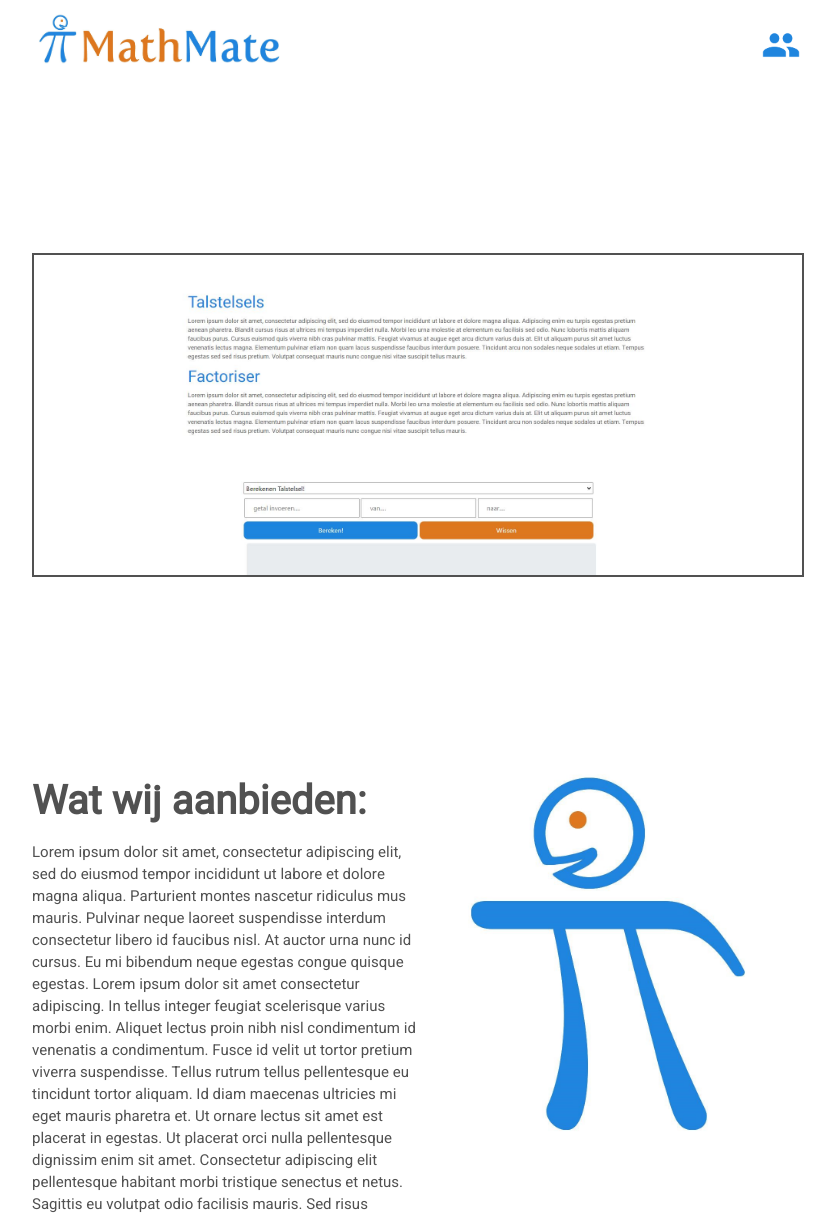
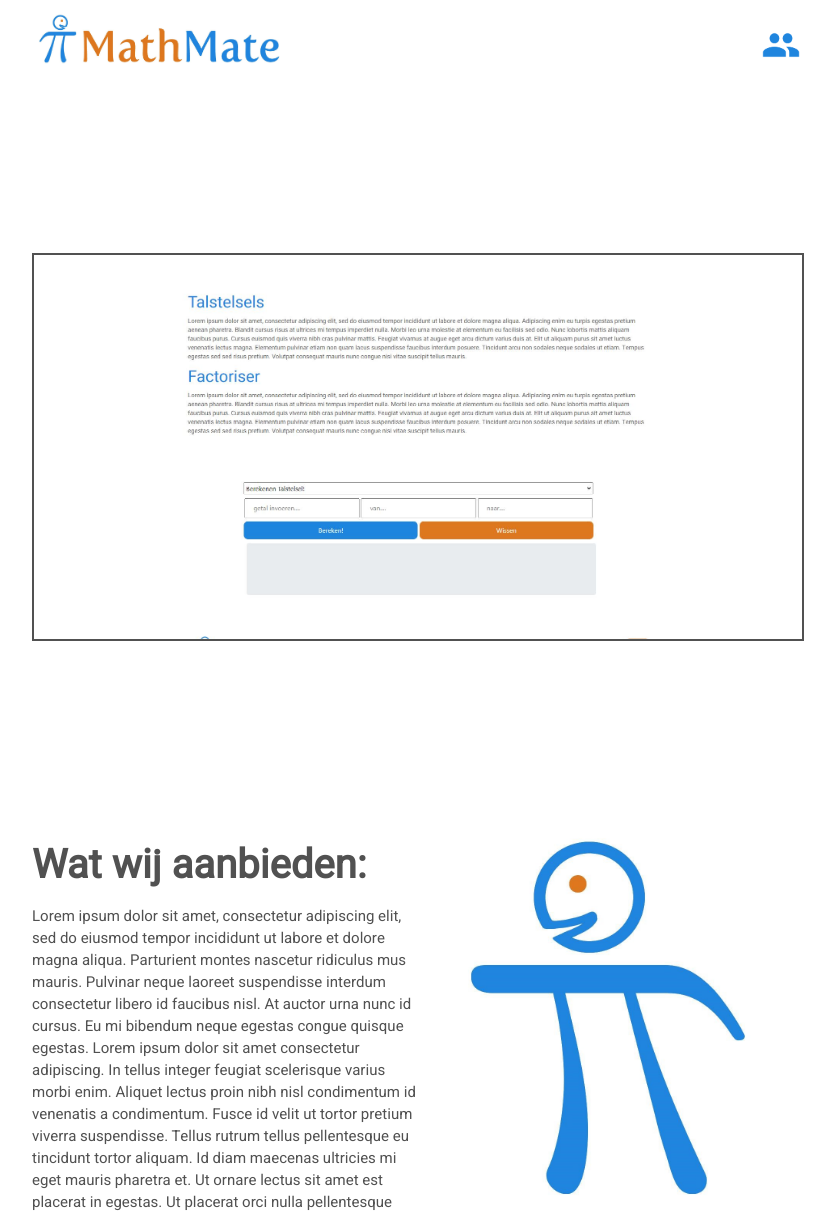
Before and after one commit to NielsdenHaas/Project-4A-groep_1, a PHP site: page /presentatie.php in a window 1280 px wide. Shown: the top 1214 px of the page, without its empty margins (224-1059 px from the left). Run offline with PHP 8.4, Linux system fonts and the light colour scheme.

Commit message:
slideshow nu klaar

```diff
--- a/Websites/css/presentatie.css
+++ b/Websites/css/presentatie.css
@@ -11,7 +11,7 @@ body {
 .slideShow {
     margin: 185px 0;
     width: 100%;
-    height: 25vw;
+    height: 30vw;
     background-size: cover;
     transition: 0.5s;
     border: #515151 solid 2px;
```
Also changed, not shown: Websites/images/slide3.jpg.
